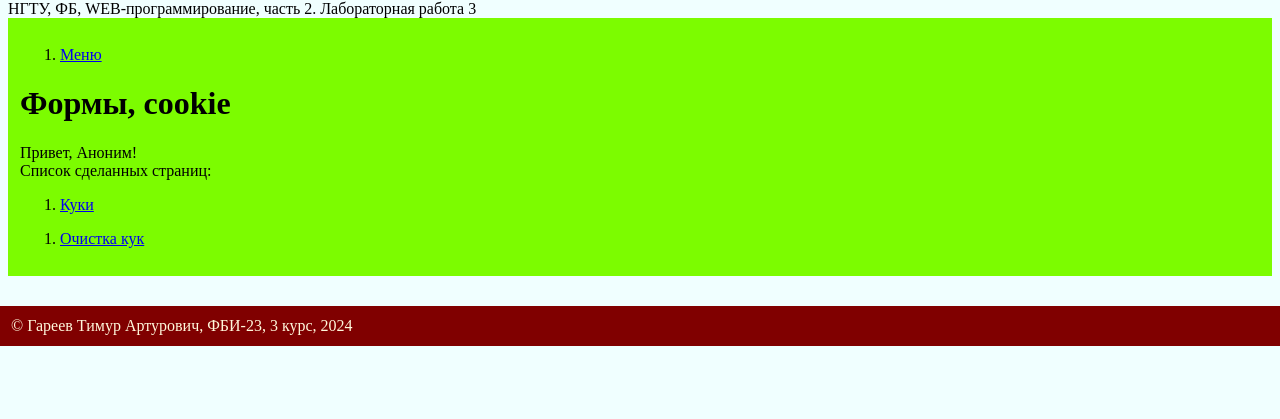
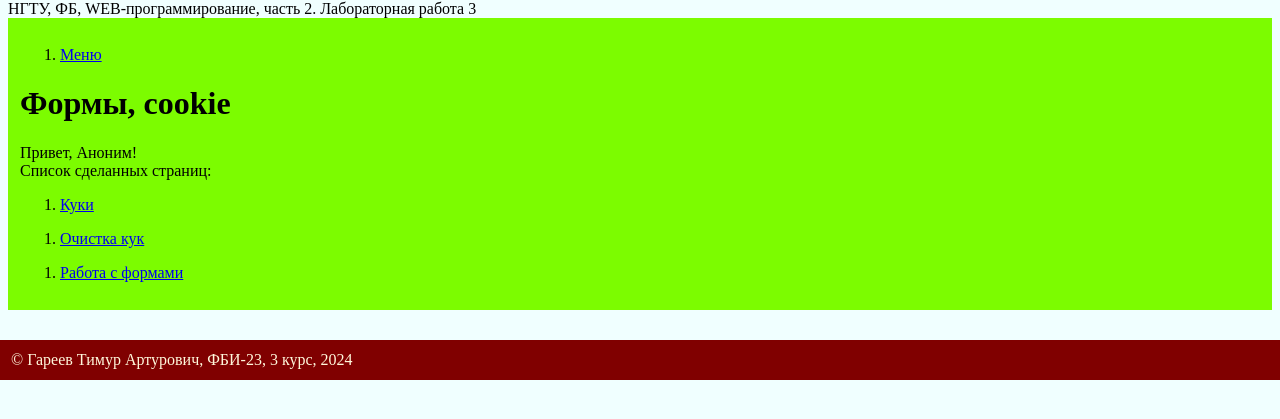
Before and after one commit to GareevTimur/web-prog-labs-2, a Flask app: page /lab3/ in a window 1280 px wide. Shown: the top 419 px of the page. Run offline with Flask 3, Linux system fonts and the light colour scheme; parts of the project's set-up code (start-up, migrations or seed data) failed here and were passed over.

Commit message:
Корректировка пола

```diff
--- a/templates/lab3/lab3.html
+++ b/templates/lab3/lab3.html
@@ -14,4 +14,7 @@
     <ol>
         <li><a href="/lab3/del_cookie">Очистка кук</a></li>
     </ol>
+    <ol>
+        <li><a href="/lab3/form1">Работа с формами</a></li>
+    </ol>
 {% endblock %}
```
